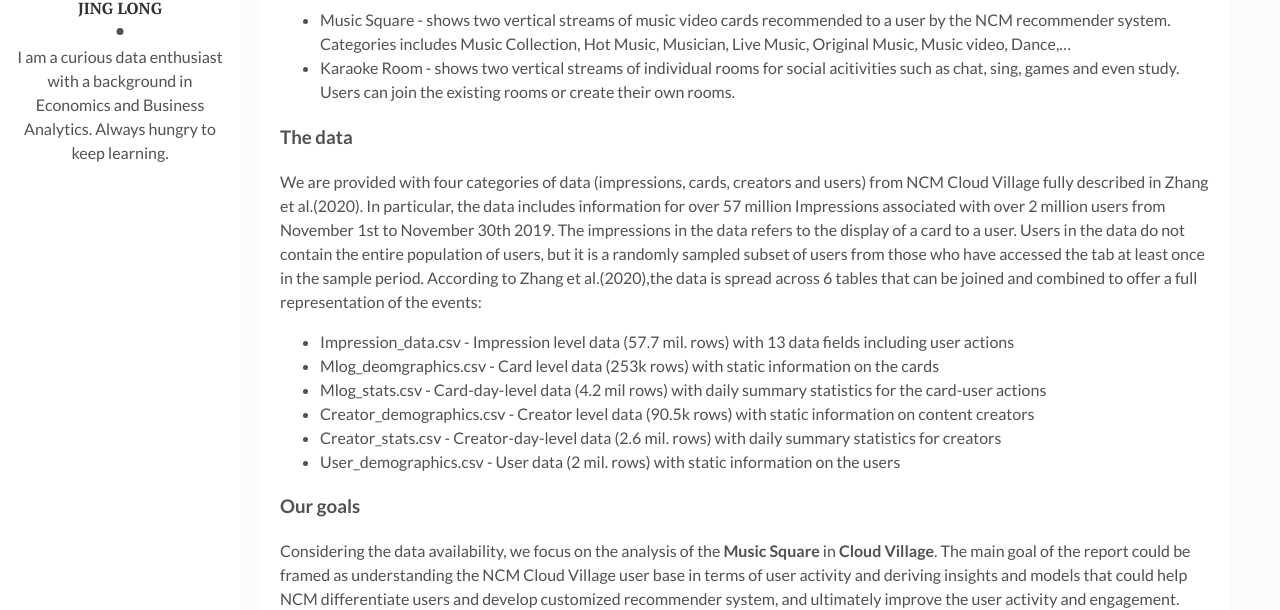
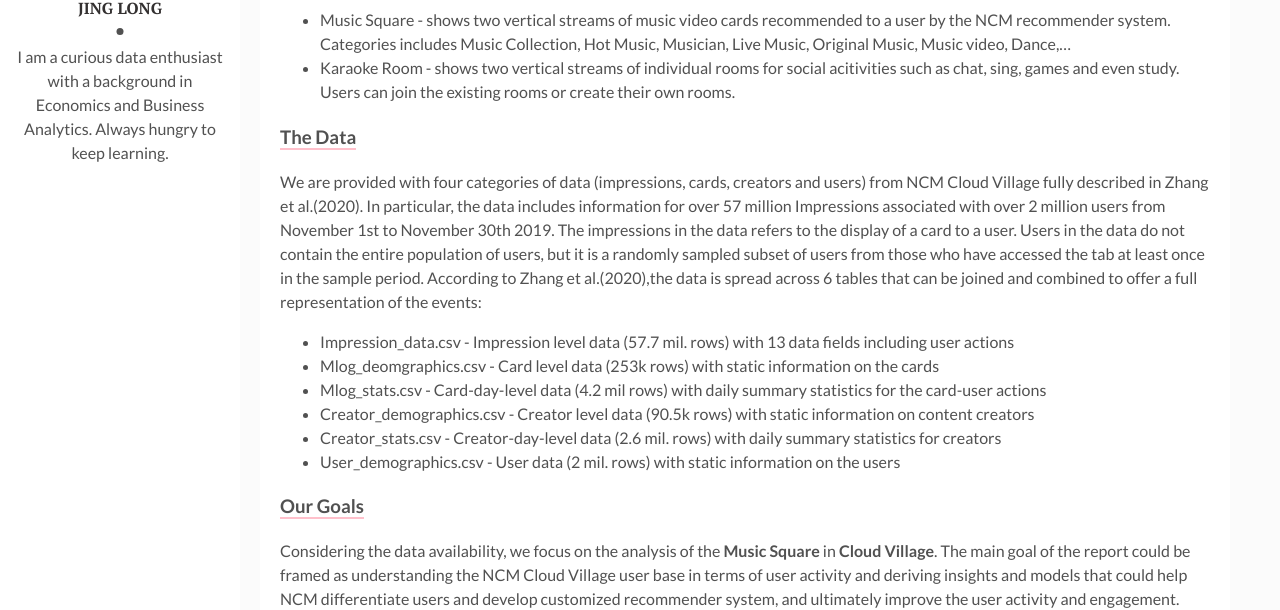
Before and after one commit to jing042323/jing-long, a Jekyll site: the page built from _posts/2021-09-15-NCM.markdown, in a window 1280 px wide and 900 px high, scrolled down 1328 px. Shown: the part 134-744 px from the top of the window. Built offline with Jekyll 4.4.1, drawn with Linux system fonts in a browser that asks for light colours; comment, search, counter and statistics services are not loaded.

Commit message:
update format

```diff
--- a/_posts/2021-09-15-NCM.markdown
+++ b/_posts/2021-09-15-NCM.markdown
@@ -26,7 +26,8 @@
 
 ## 1. Introduction and Business Goals
 
-### About NCM
+### <span style="border-bottom:2px solid pink;"> About NCM </span>
+
 NetEase Cloud Music (NCM) is one of the largest Chinese companies in the growing music/video streaming market. NCM has become very popular as a free music streaming service since 2013, with its major product being a mobile app with five main tabs:
 - Discovery (recommended albums and playlists)
 - Podcast (a single feed of podcast)
@@ -38,7 +39,8 @@
 - Music Square \- shows two vertical streams of music video cards recommended to a user by the NCM recommender system. Categories includes Music Collection, Hot Music, Musician, Live Music, Original Music, Music video, Dance,...
 - Karaoke Room \- shows two vertical streams of individual rooms for social acitivities such as chat, sing, games and even study. Users can join the existing rooms or create their own rooms.
 
-### The data
+### <span style="border-bottom:2px solid pink;"> The Data </span>
+
 We are provided with four categories of data (impressions, cards, creators and users) from NCM Cloud Village fully described in Zhang et al.(2020). In particular, the data includes information for over 57 million Impressions associated with over 2 million users from November 1st to November 30th 2019. The impressions in the data refers to the display of a card to a user. Users in the data do not contain the entire population of users, but it is a randomly sampled subset of users from those who have accessed the tab at least once in the sample period. According to Zhang et al.(2020),the data is spread across 6 tables that can be joined and combined to offer a full representation of the events:
 - Impression_data.csv - Impression level data (57.7 mil. rows) with 13 data fields including user actions
 - Mlog_deomgraphics.csv - Card level data (253k rows) with static information on the cards
@@ -47,7 +49,8 @@
 - Creator_stats.csv - Creator-day-level data (2.6 mil. rows) with daily summary statistics for creators
 - User_demographics.csv - User data (2 mil. rows) with static information on the users
 
-### Our goals
+### <span style="border-bottom:2px solid pink;"> Our Goals </span>
+
 Considering the data availability, we focus on the analysis of the **Music Square** in **Cloud Village**. The main goal of the report could be framed as understanding the NCM Cloud Village user base in terms of user activity and deriving insights and models that could help NCM differentiate users and develop customized recommender system, and ultimately improve the user activity and engagement. While there is no information on NCM current recommender system, using the datasets provided on cards impression and users demographic, user classification models and recommender systems could be designed using machine learning techniques, with either supervised learning or unsupervised learning model. The scope of this analysis is limited to developing an effective solution from the user perspective and we will not study on the creators' behaviour at this stage.
 
 ## 2. User Characteristics and Preferences
@@ -56,7 +59,7 @@
 
 There are plenty of null values in the user demographics dataset, as it is normal that users don't want to give out their personal information during registering. Even though their demographic information is not complete, their behavior data are still worth investigating. Therefore, we include users with null value in the activity intensity analysis, while they are excluded from user demographics analysis.
 
-### 2.1 Usage Scenarios
+### <span style="border-bottom:2px solid pink;"> 2.1 Usage Scenarios </span>
 
 As we can see from the first graph below, which shows the number of impressions per day across the month, we observe a cyclical pattern with an increased level of activity at the weekends. Closer inspection of the data also reveals a daily cyclical patten, shown in the second figure below, where an increase in the impressions during lunch time and in the evening after work can be observed. From this we can infer the predominant use case for the application is to unwind and decompress outside of working hours.
 
@@ -67,9 +70,7 @@
 <img src="{{site.baseurl}}/assets/img/NCM/2_1_impr_day.png" height="180" width="700" />
 </p>
 
-
-
-### 2.2 User Activity Intensity
+### <span style="border-bottom:2px solid pink;"> 2.2 User Activity Intensity </span>
 
 In the dataset, NCM provides us with a column 'level' which shows the activity intensity of the user ranging from 0 to 10. The activity intensity level is a combination of a user’s app time and frequency of interactions with app; the smaller this number is, the less active the user is. (Zhang et al.(2020)). We will first take a look at the 'level' column.
 
@@ -93,7 +94,7 @@
 
 Having developed an understanding of active and inactive users, we then try to better understand the impact of some user features on their level of engagement.
 
-### 2.3 User Demographics
+### <span style="border-bottom:2px solid pink;"> 2.3 User Demographics </span>
 
 We have some user demographic information, including province, age and gender. In addition, user tenure(measured by the registered months) and the number of people a user has followed till December 1st are also provided. We then delve into the analysis of how active users differ from the inactive ones in terms of these user features.
 
@@ -127,7 +128,7 @@
 <img src="{{site.baseurl}}/assets/img/NCM/2_3_gender_age.png" height="250" width="700" />
 </p>
 
-### 2.4 User Behavior and Preferences
+### <span style="border-bottom:2px solid pink;"> 2.4 User Behavior and Preferences </span>
 
 - #### Tenure
 Having developed an understanding the demographic features of active and inactive users, we then seek to better understand the impact of tenure, defined as the length of their contract, on their level of engagement.
```
